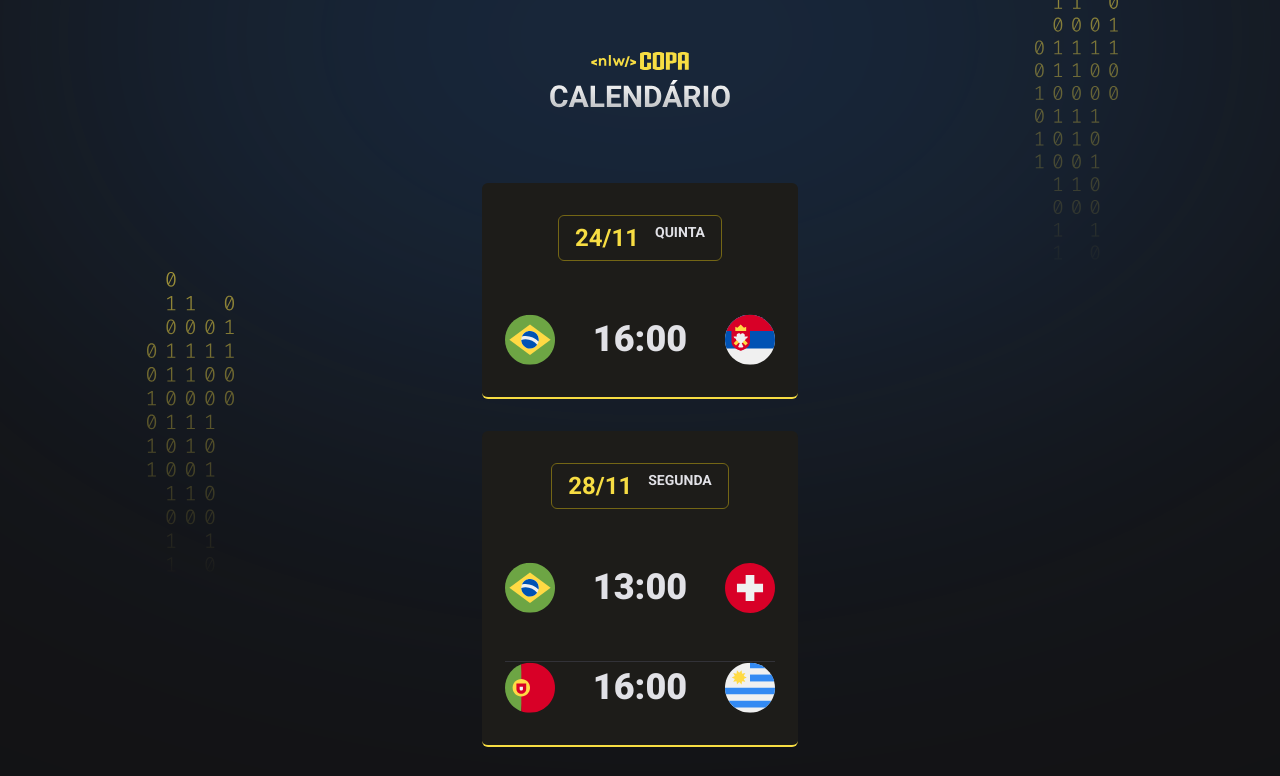
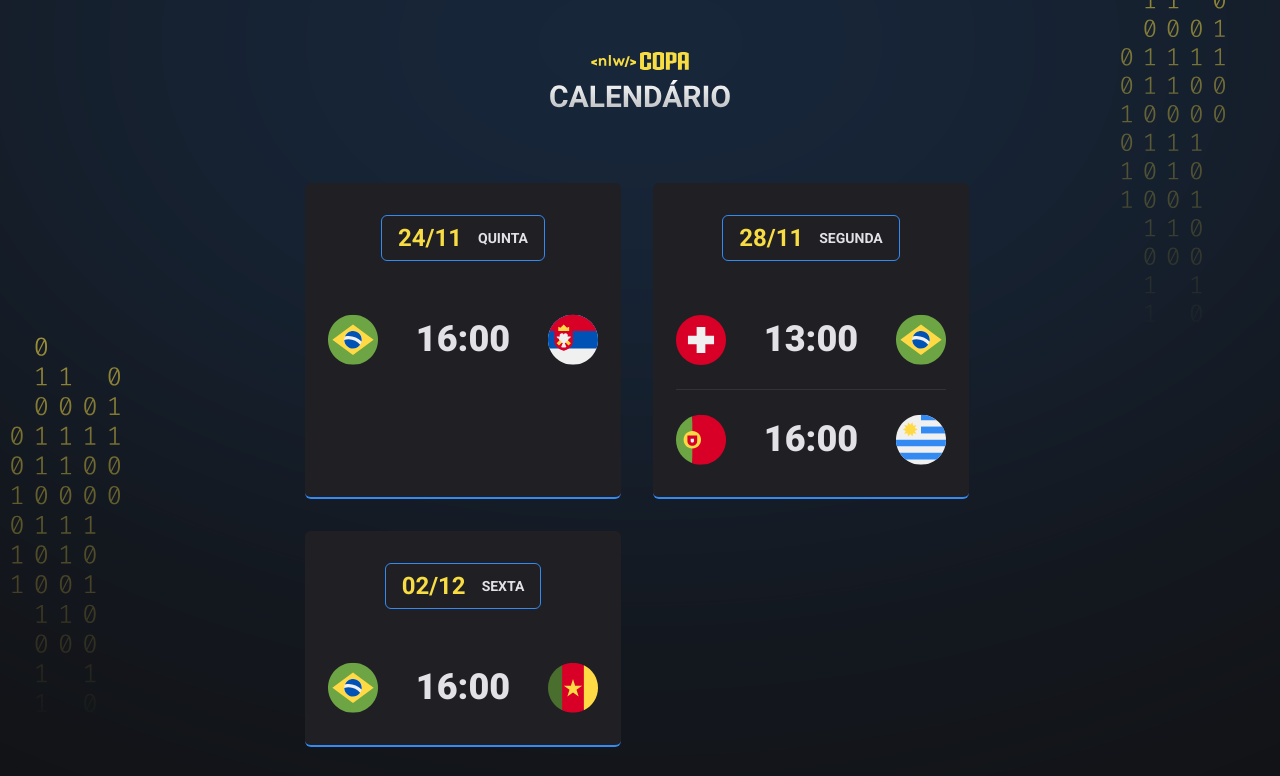
Before and after one commit to Th-uro/NLW-Copa, a plain HTML site: page index.html in a window 1280 px wide. Shown: the top 776 px of the page. Drawn offline with Linux system fonts and the light colour scheme.

Commit message:
NLW-COPA DAY 5

```diff
--- a/index.html
+++ b/index.html
@@ -5,9 +5,8 @@
     <meta http-equiv="X-UA-Compatible" content="IE=edge" />
     <meta name="viewport" content="width=device-width, initial-scale=1.0" />
     <title>Calendário de Jogos - NLW Copa</title>
-    <link rel="stylesheet" href="style.css" />
-    <link rel="preconnect" href="https://fonts.googleapis.com" />
-    <link rel="preconnect" href="https://fonts.gstatic.com" crossorigin />
+    <link rel="stylesheet" href="./style.css" />
+
     <link rel="preconnect" href="https://fonts.googleapis.com" />
     <link rel="preconnect" href="https://fonts.gstatic.com" crossorigin />
     <link
@@ -15,8 +14,13 @@
       rel="stylesheet"
     />
   </head>
-  <body>
-    <div id="app"></div>
-    <script src="/main.js"></script>
+  <body class="blue">
+    <div id="app">
+      <header>
+        <img src="./assets/logo.svg" alt="Logo da NLW" />
+      </header>
+      <main id="cards"></main>
+    </div>
+    <script src="./main.js"></script>
   </body>
 </html>
--- a/main.js
+++ b/main.js
@@ -1,17 +1,19 @@
 function createGame(player1, hour, player2) {
   return `
     <li>
-       <img src="assets/icon-${player1}.svg" alt="Ícone do Brazil" />
+      <img src="./assets/icon-${player1}.svg" alt="Bandeira do ${player1}" />
       <strong>${hour}</strong>
-         <img src="assets/icon-${player2}.svg" alt="ícone da Serbia" />
+      <img src="./assets/icon-${player2}.svg" alt="Bandeira da ${player2}" />
     </li>
   `
 }
 
+let delay = -0.4
 function createCard(date, day, games) {
+  delay = delay + 0.4
   return `
-    <div class="card">
-       <h2>${date} <span>${day} </span></h2>
+    <div class="card" style="animation-delay: ${delay}s">
+      <h2>${date} <span>${day}</span></h2>
       <ul>
         ${games}
       </ul>
@@ -19,18 +21,12 @@ function createCard(date, day, games) {
   `
 }
 
-document.querySelector("#app").innerHTML = `
- <header>
-    <img src="assets/logo.svg" alt="Logo do Calendário" />
-  </header>
-  <main id="cards">
-    ${createCard("24/11", "quinta", createGame("brazil", "16:00", "serbia"))}
-    ${createCard(
+document.querySelector("#cards").innerHTML =
+  createCard("24/11", "quinta", createGame("brazil", "16:00", "serbia")) +
+  createCard(
     "28/11",
     "segunda",
-      createGame("brazil", "13:00", "switzerland") +
+    createGame("switzerland", "13:00", "brazil") +
       createGame("portugal", "16:00", "uruguai")
-    )}
-    ${createCard("02/12", "sexta", createGame("brazil", "16:00", "cameroon"))}
-  </main>
-`
+  ) +
+  createCard("02/12", "sexta", createGame("brazil", "16:00", "cameroon"))
--- a/style.css
+++ b/style.css
@@ -1,23 +1,46 @@
-*{
+* {
   margin: 0;
   padding: 0;
   box-sizing: border-box;
 }
 
+:root {
+  --card-title-border-color: #746615;
+  --card-color-primary: #f7dd43;
+  --card-bg-color: #1d1c19;
+  --bg: url(./assets/bg-yellow.svg);
+}
+
+body.blue {
+  --card-title-border-color: #338af3;
+  --card-color-primary: #338af3;
+  --card-bg-color: #202024;
+  --bg: url(./assets/bg-blue.svg);
+}
+
+body.green {
+  --card-title-border-color: #047c3f;
+  --card-color-primary: #047c3f;
+  --card-bg-color: #1a1f1b;
+  --bg: url(./assets/bg-green.svg);
+}
+
+ul {
+  list-style: none;
+}
+
 body {
-  background-color: #121214;
-  background-image: url(./assets/bg.svg);
-  background-position-x: center;
-  background-position-y: -715px;
+  background: #121214 var(--bg) no-repeat top center/cover;
 }
 
 body * {
- font-family: 'Roboto', sans-serif;
+  font-family: "Roboto", sans-serif;
 }
 
 #app {
   width: fit-content;
-  margin: 52px auto;
+  margin: auto;
+  padding-top: 52px;
 }
 
 header {
@@ -34,8 +57,9 @@ header {
 .card {
   padding: 32px 23px;
   text-align: center;
-  background: #1d1c19;
-  border-bottom: 2px solid #f7dd43;
+
+  background: var(--card-bg-color);
+  border-bottom: 2px solid var(--card-color-primary);
   border-radius: 6px;
 }
 
@@ -43,14 +67,16 @@ header {
   display: flex;
   gap: 16px;
   justify-content: center;
+  align-items: center;
 
   padding: 8px 16px;
-  border: 1px solid #746615;
+  border: 1px solid var(--card-title-border-color);
   border-radius: 6px;
 
   width: fit-content;
   margin-inline: auto;
   margin-bottom: 53px;
+
   color: #f7dd43;
 }
 
@@ -64,6 +90,7 @@ header {
   display: flex;
   flex-direction: column;
   gap: 24px;
+
   width: 270px;
 }
 
@@ -74,7 +101,7 @@ header {
 }
 
 .card ul li + li {
-  margin-top: 24px;
+  padding-top: 24px;
   border-top: 1px solid #323238;
 }
 
@@ -85,3 +112,39 @@ header {
 
   color: #e1e1e6;
 }
+
+.card h2:hover,
+.card ul li strong:hover,
+.card ul li img:hover {
+  transform: scale(1.1);
+}
+
+.card h2,
+.card ul li strong,
+.card ul li img {
+  transition: transform 0.3s;
+}
+
+.card {
+  opacity: 0;
+  animation: appear 0.2s forwards;
+}
+
+@keyframes appear {
+  0% {
+    transform: translateY(-50px);
+    opacity: 0;
+  }
+
+  100% {
+    opacity: 1;
+  }
+}
+
+@media (min-width: 700px) {
+  #cards {
+    max-width: 670px;
+    flex-direction: row;
+    flex-wrap: wrap;
+  }
+}
```
Also changed, not shown: assets/bg-blue.svg (added), assets/bg-green.svg (added), assets/bg-yellow.svg (added), assets/bg.svg (deleted). Lines whose indentation alone changed are shown as unchanged.
